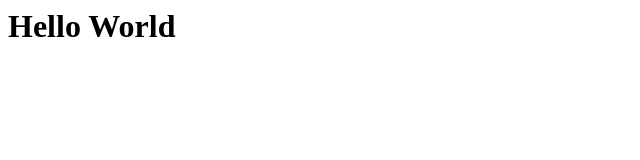
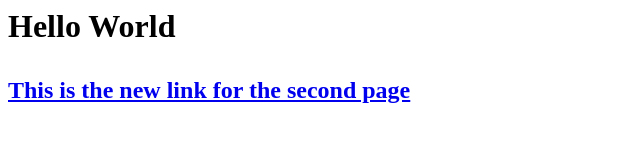
Before and after one commit to Haziqm/Haziqm.github.io, a plain HTML site: page index.html in a window 1280 px wide. Shown: the whole page, without its empty margins (0-640 px from the left). Drawn offline with Linux system fonts and the light colour scheme.

Commit message:
Update index.html

```diff
--- a/index.html
+++ b/index.html
@@ -7,6 +7,8 @@
 <h1>
   <p> Hello World </p>
 </h1>
+
+  <h2><a href="secondIndex.html">This is the new link for the second page</a></h2>
 </body>
 
 </html>
```
